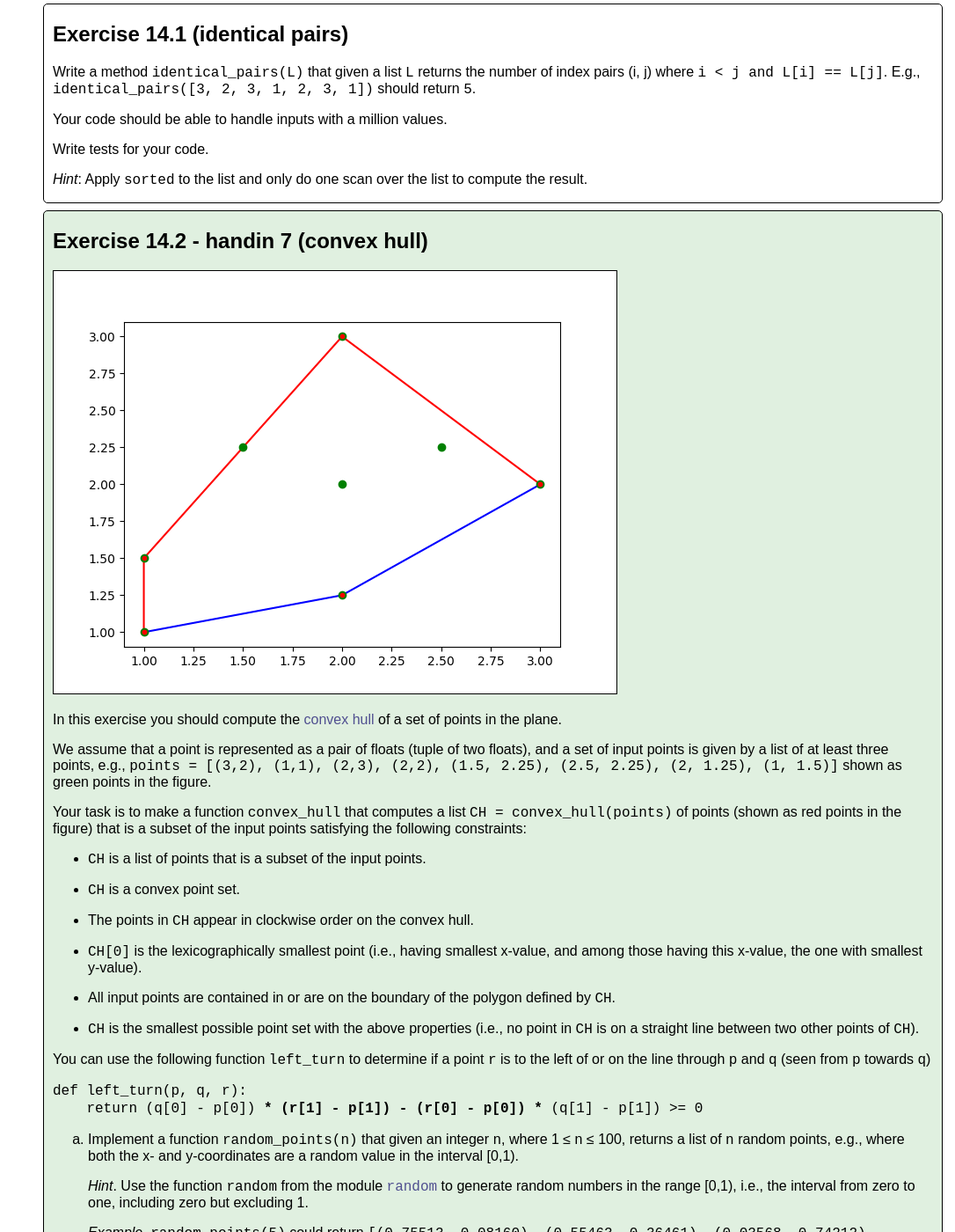
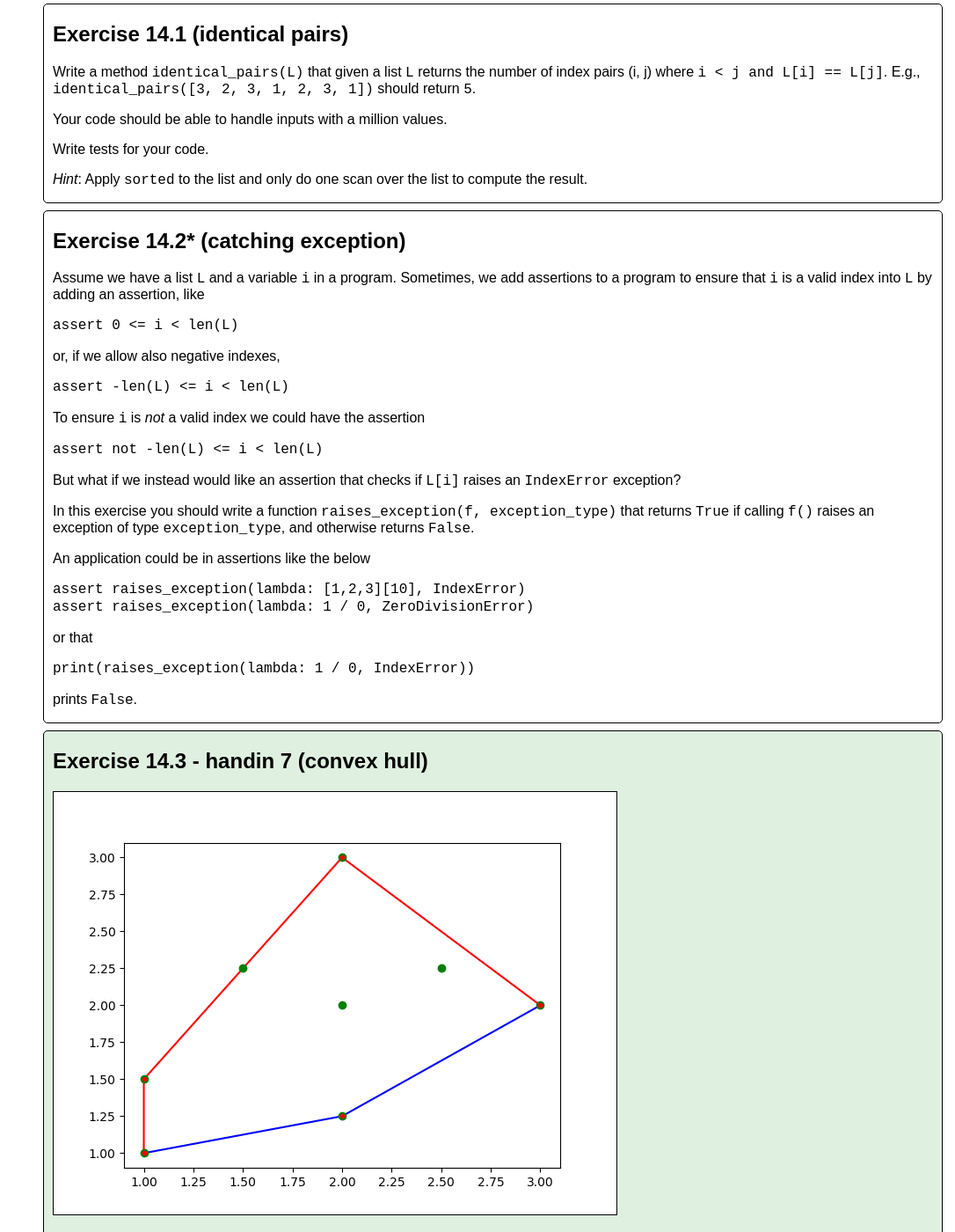
Before and after one commit to gsbrodal/gsbrodal.github.io, a Jekyll site: the page built from ipsa/exercises.html, in a window 1280 px wide and 1400 px high, scrolled down 31901 px. Shown: the whole window at 88% size, without its empty margins (194-1280 px from the left). Built offline with Jekyll 4.4.1, drawn with Linux system fonts in a browser that asks for light colours.

Commit message:
exercises.html

```diff
--- a/ipsa/exercises.html
+++ b/ipsa/exercises.html
@@ -1426,9 +1426,36 @@ during the recursion when the first solution has been found. Do not generate an
 <p>Write tests for your code.</p>
 <p><em>Hint</em>: Apply <code>sorted</code> to the list and only do one scan over the list to compute the result.</p>
 </div>
+<div class="exercise">
+<h2>Exercise 14.2* (catching exception)</h2>
+<p>Assume we have a list <code>L</code> and a variable <code>i</code> in a program. Sometimes, we add assertions to a program to ensure that <code>i</code> is a valid index into <code>L</code> by adding an assertion, like</p>
+<div class="codehilite"><pre><span></span><code>assert 0 &lt;= i &lt; len(L)
+</code></pre></div>
+
+<p>or, if we allow also negative indexes,</p>
+<div class="codehilite"><pre><span></span><code>assert -len(L) &lt;= i &lt; len(L)
+</code></pre></div>
+
+<p>To ensure <code>i</code> is <em>not</em> a valid index we could have the assertion</p>
+<div class="codehilite"><pre><span></span><code>assert not -len(L) &lt;= i &lt; len(L)
+</code></pre></div>
+
+<p>But what if we instead would like an assertion that checks if <code>L[i]</code> raises an <code>IndexError</code> exception?</p>
+<p>In this exercise you should write a function <code>raises_exception(f, exception_type)</code> that returns <code>True</code> if calling <code>f()</code> raises an exception of type <code>exception_type</code>, and otherwise returns <code>False</code>.</p>
+<p>An application could be in assertions like the below</p>
+<div class="codehilite"><pre><span></span><code>assert raises_exception(lambda: [1,2,3][10], IndexError)
+assert raises_exception(lambda: 1 / 0, ZeroDivisionError)
+</code></pre></div>
+
+<p>or that</p>
+<div class="codehilite"><pre><span></span><code>print(raises_exception(lambda: 1 / 0, IndexError))
+</code></pre></div>
+
+<p>prints <code>False</code>.</p>
+</div>
 <a name="handin7"></a>
 <div class="handin">
-<h2>Exercise 14.2 - handin 7 (convex hull)</h2>
+<h2>Exercise 14.3 - handin 7 (convex hull)</h2>
 <p><img alt="Convex hull" src="images/convex_hull.png" /></p>
 <p>In this exercise you should compute the <a target="_blank" href="https://en.wikipedia.org/wiki/Convex_hull">convex hull</a> of a set of points in the plane.</p>
 <p>We assume that a point is represented as a pair of floats (tuple of two floats), and a set of input points is given by a list of at least three points, e.g., <code>points = [(3,2), (1,1), (2,3), (2,2), (1.5, 2.25), (2.5, 2.25), (2, 1.25), (1, 1.5)]</code> shown as green points in the figure.</p>
```
